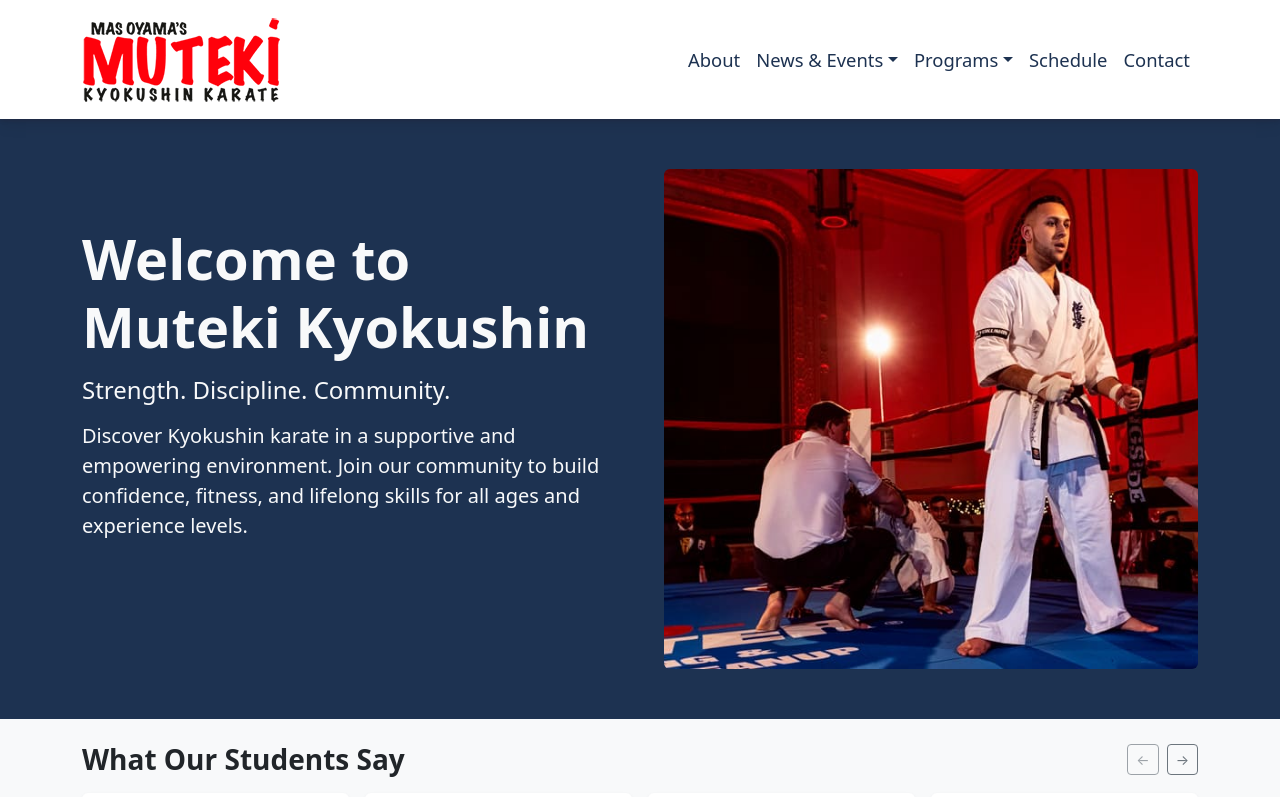
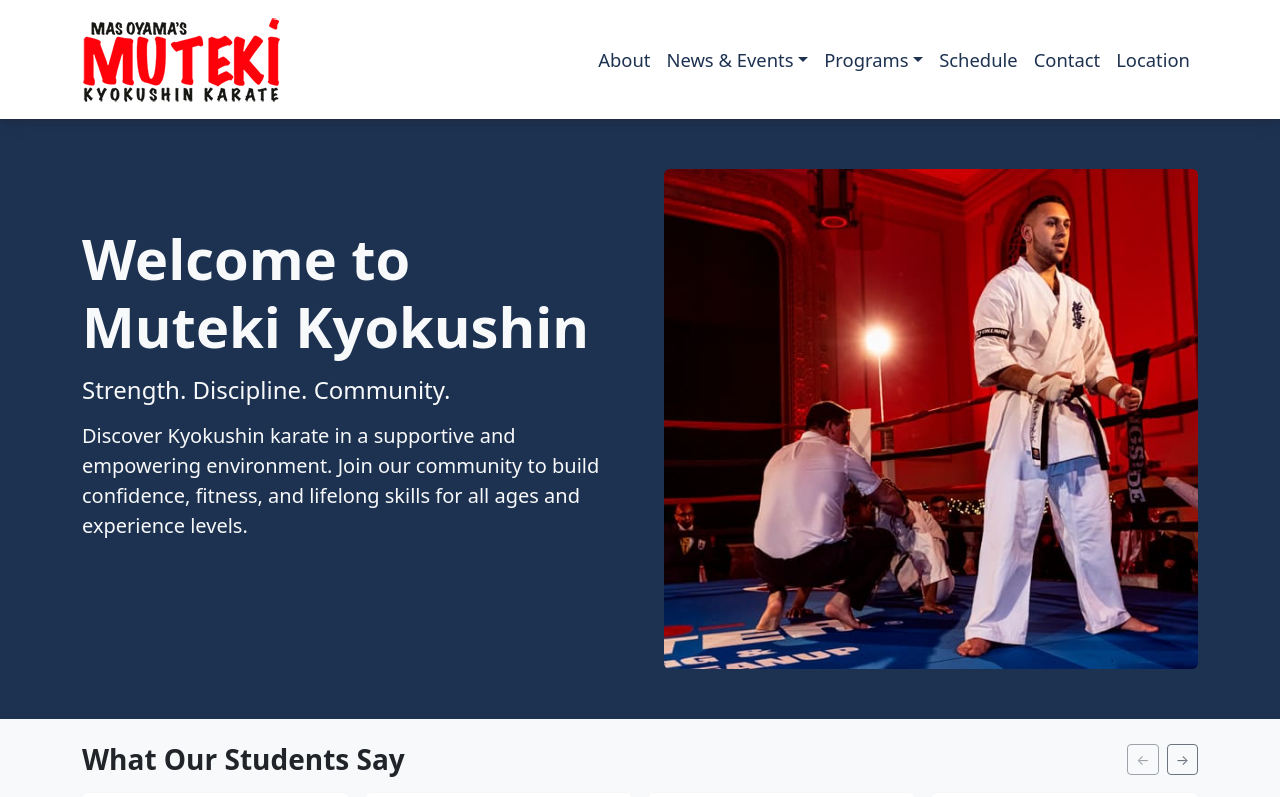
Before and after one commit to sjvarnum/website-mutekikyokushin, a React (Vite) app: page / in a window 1280 px wide. Shown: the top 797 px of the page. Built offline with nearby package versions, Linux system fonts and the light colour scheme.

Commit message:
feat: add link to location

```diff
--- a/src/components/Navigation/Navigation.tsx
+++ b/src/components/Navigation/Navigation.tsx
@@ -49,6 +49,7 @@
 
           <li className="nav-item"><a className="nav-link" href="/#schedule">Schedule</a></li>
           <li className="nav-item"><a className="nav-link" href="/#contact">Contact</a></li>
+          <li className="nav-item"><a className="nav-link" href="/#location">Location</a></li>
         </ul>
       </div>
     </div>
```
